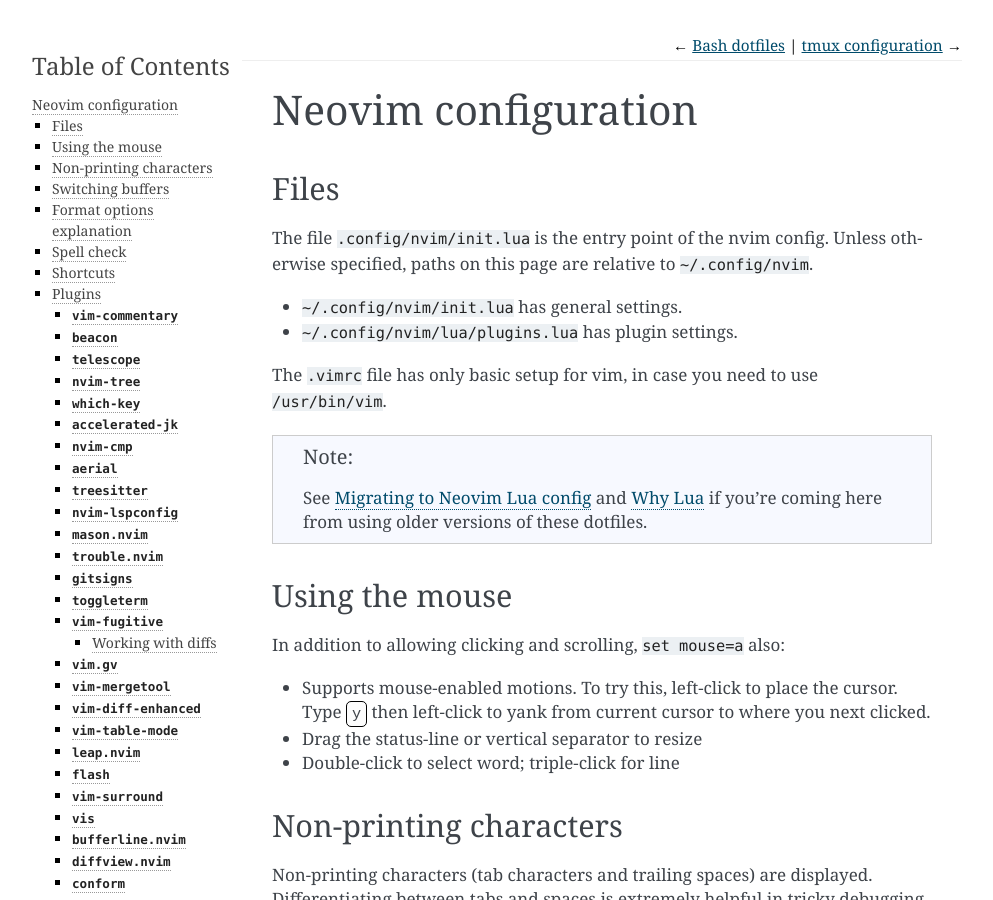
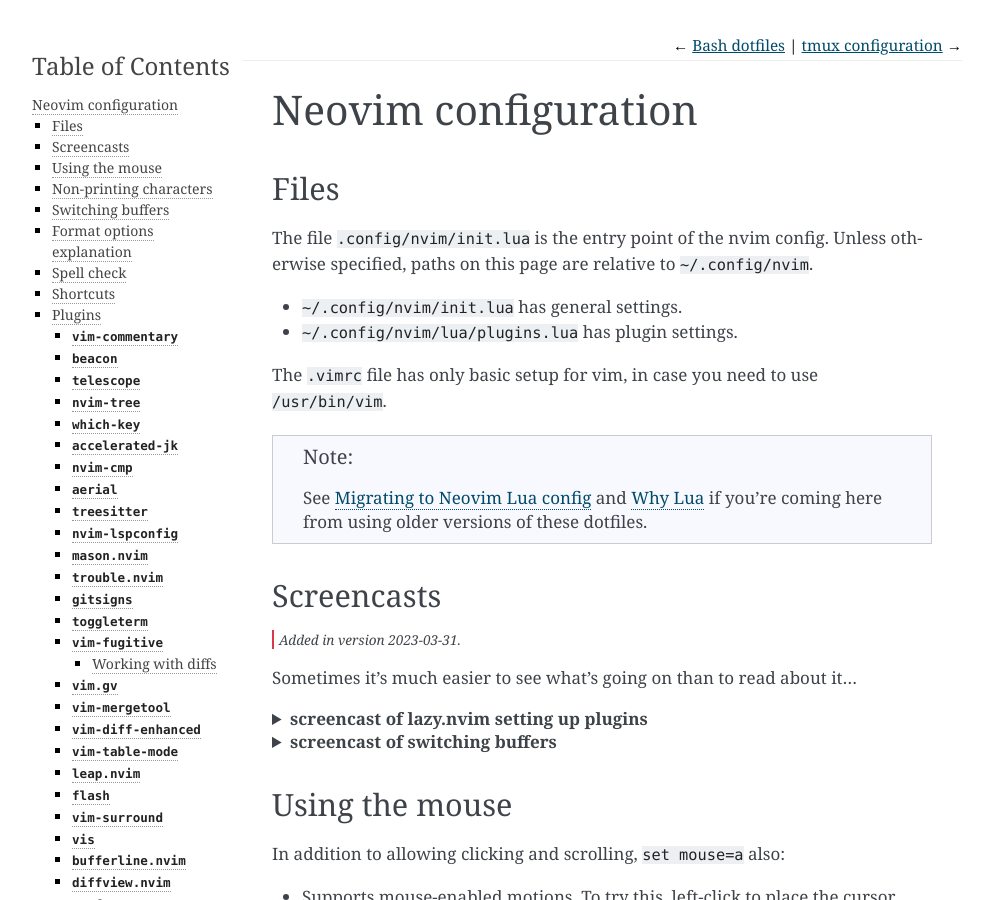
Before and after one commit to daler/dotfiles, a Sphinx documentation site: the page built from docs/vim.rst, in a window 1280 px wide and 900 px high. Shown: the whole window, without its empty margins (148-1141 px from the left). Built offline with Sphinx 7.4.7, drawn with Linux system fonts in a browser that asks for light colours.

Commit message:
add animated gifs for lazy.nvim and buffers

```diff
--- a/docs/vim.rst
+++ b/docs/vim.rst
@@ -23,6 +23,26 @@
     See :ref:`nvim-lua` and :ref:`Why Lua <why-lua>` if you're coming here from using older
     versions of these dotfiles.
 
+Screencasts
+-----------
+
+.. versionadded:: 2023-03-31
+
+Sometimes it's much easier to see what's going on than to read about it...
+
+.. details:: screencast of lazy.nvim setting up plugins
+
+   See :ref:`plugins_` for more details.
+
+  .. image:: gifs/lazy_annotated.gif
+
+.. details:: screencast of switching buffers
+
+   See :ref:`buffers` for more; this uses :ref:`bufferline` for the tabs,
+   :ref:`nvimtree` for the file tree, and :ref:`telescope_` for the
+   fuzzy-finder.
+
+  .. image:: gifs/buffers_annotated.gif
 
 Using the mouse
 ---------------
```
Also changed, not shown: docs/gifs/buffers_annotated.gif (added), docs/gifs/lazy_annotated.gif (added).
